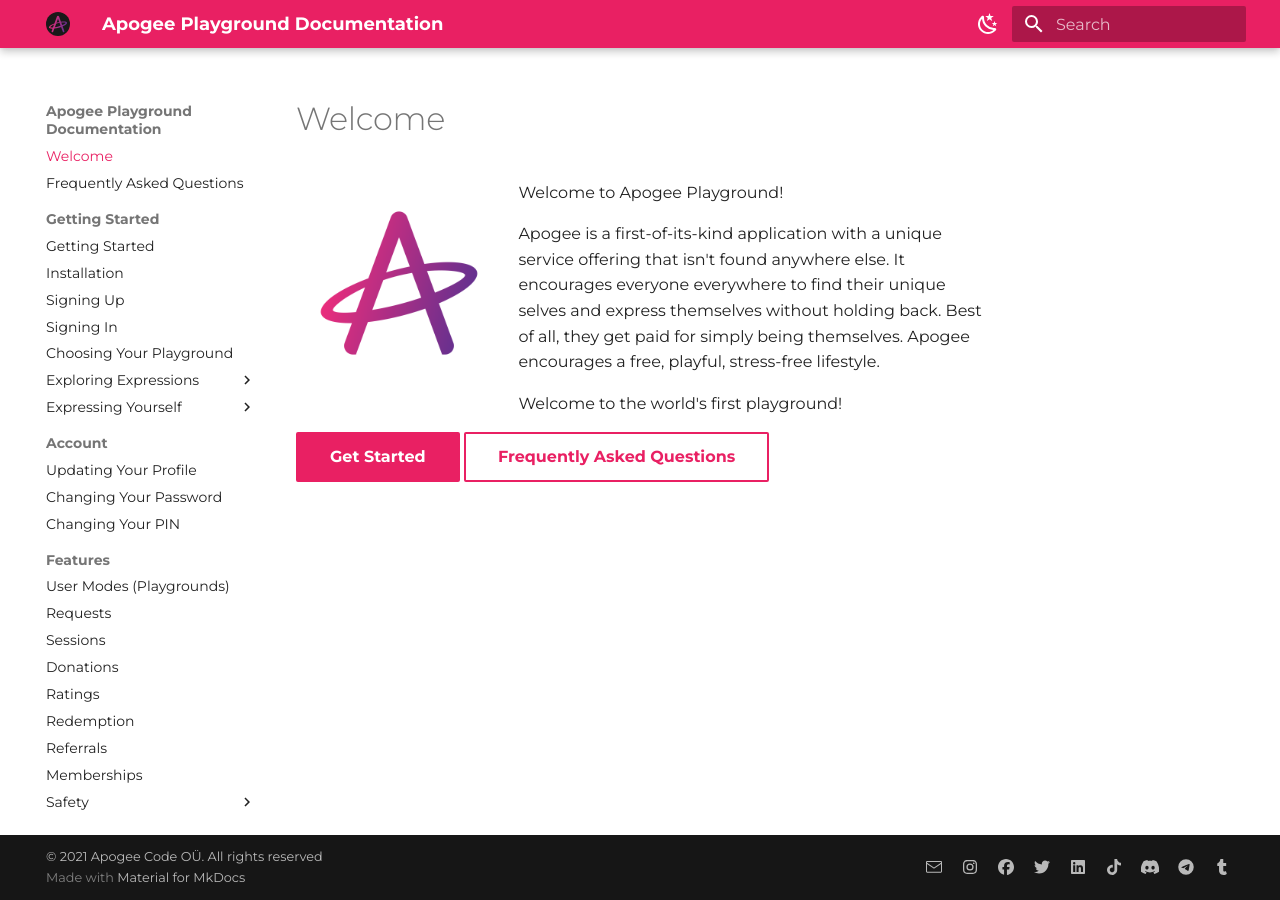
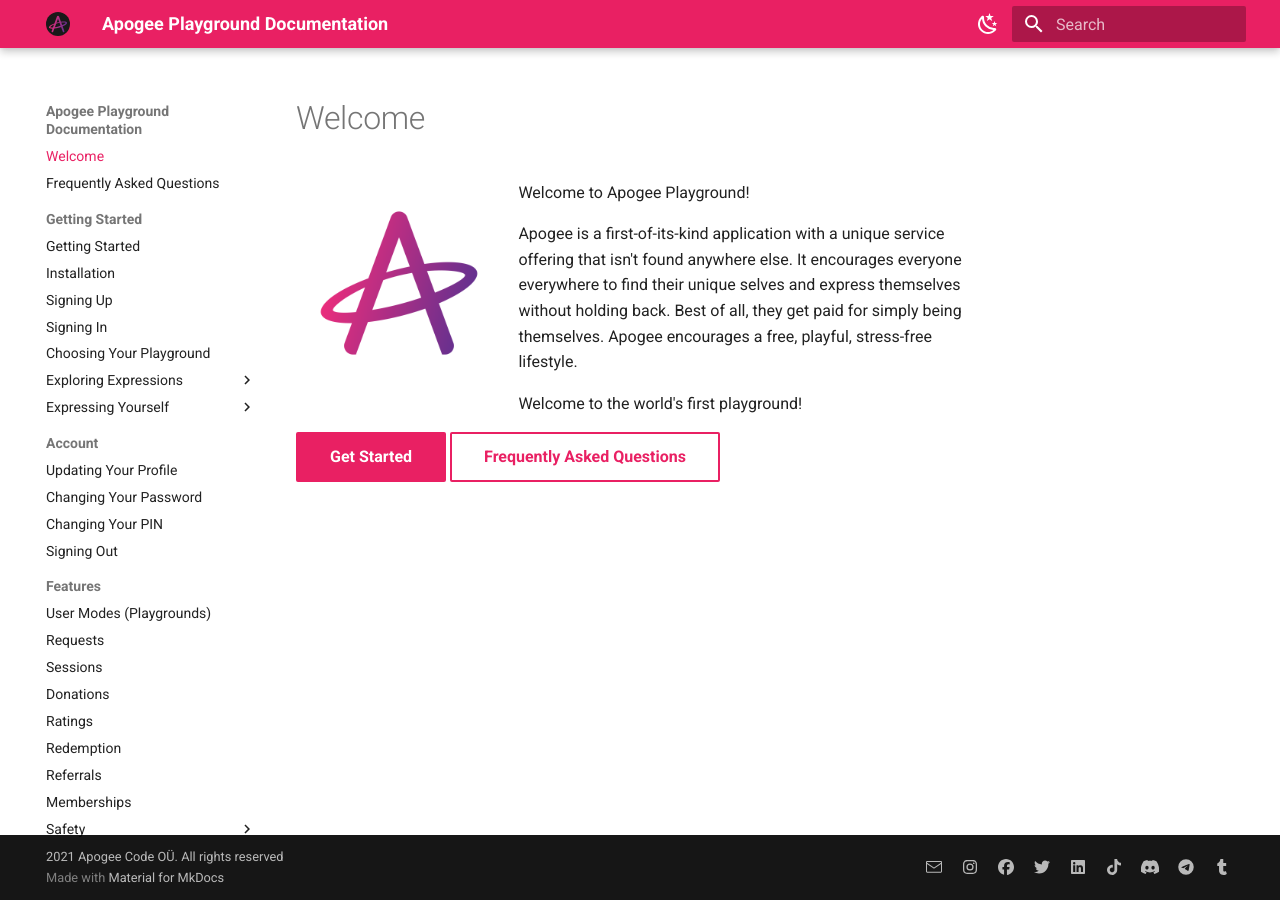
Before and after one commit to apogeecode/apogee-playground-docs, an MkDocs documentation site: the page built from docs/index.md, in a window 1280 px wide. Built offline with MkDocs 1.6.1 and Material for MkDocs 9.7.7, drawn with Linux system fonts in a browser that asks for light colours; the version menu is left out; some of the changed lines change nothing that is shown.

Commit message:
Changed font Fixed emoji/icon bug New plugins/extensions

```diff
--- a/mkdocs.yml
+++ b/mkdocs.yml
@@ -1,9 +1,15 @@
 site_name: Apogee Playground Documentation
 site_url: https://www.playapogee.app/
+site_description: Get started with Apogee Playground app here
+site_author: Apogee Code OÜ
+repo_name: apogeecode/apogee-playground-docs
 # repo_url: https://github.com/apogeecode/apogee-playground-docs
-site_description: Get started with Apogee Playground app here...
-site_author: Apogee Code OÜ
-copyright: © 2021 Apogee Code OÜ. All rights reserved
+copyright: &copy 2021 Apogee Code OÜ. All rights reserved
+
+plugins:
+  - search
+  - minify:
+      minify_html: true
 
 nav:
   - Welcome: index.md
@@ -46,6 +52,7 @@
     - Updating Your Profile: Account/updating_profile.md
     - Changing Your Password: Account/changing_password.md
     - Changing Your PIN: Account/changing_pin.md
+    - Signing Out: Account/signout.md
   - Features:
     - User Modes (Playgrounds): Features/user_modes.md
     - Requests: Features/requests.md
@@ -65,12 +72,13 @@
 
 theme:
   name: material
+  language: en
 
   favicon: images/favicon.png
   logo: images/circle-black.svg
 
   font:
-    text: Montserrat
+    text: Roboto
     code: Roboto Mono
 
   features:
@@ -159,19 +167,18 @@
       name: PlayApogee on Tumblr
 
 markdown_extensions:
-    - pymdownx.emoji:
-        emoji_index: !!python/name:materialx.emoji.twemoji
-        emoji_generator: !!python/name:pymdownx.emoji.to_svg
     - abbr
     - meta
     - def_list
     - attr_list
     - footnotes
     - admonition
+    - md_in_html
     - pymdownx.mark
     - pymdownx.keys
     - pymdownx.caret
     - pymdownx.tilde
+    - pymdownx.critic
     - pymdownx.tabbed
     - pymdownx.details
     - pymdownx.snippets
@@ -179,5 +186,14 @@
     - pymdownx.superfences
     - pymdownx.smartsymbols
     - pymdownx.inlinehilite
-    - pymdownx.tasklist:
-        custom_checkbox: true
+    # - pymdownx.tasklist:
+    #     custom_checkbox: true
+    # - pymdownx.arithmatex:
+    #     generic: true
+    - pymdownx.betterem:
+        smart_enable: all
+    - toc:
+        permalink: true
+    - pymdownx.emoji:
+        emoji_index: !!python/name:materialx.emoji.twemoji
+        emoji_generator: !!python/name:materialx.emoji.to_svg
```
